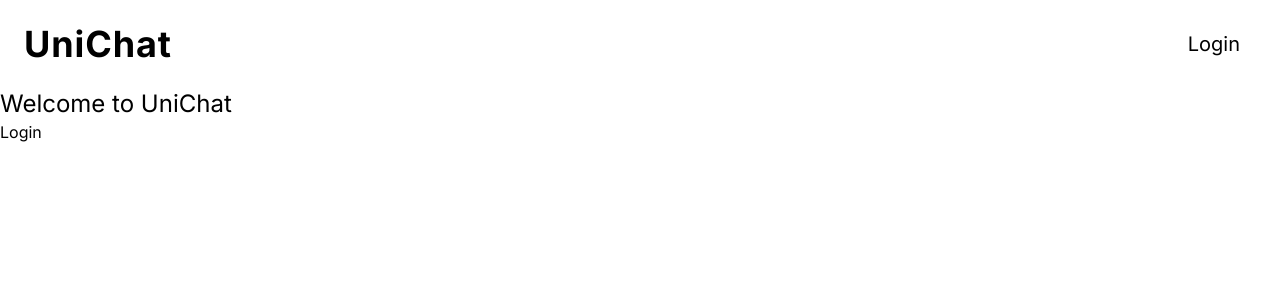
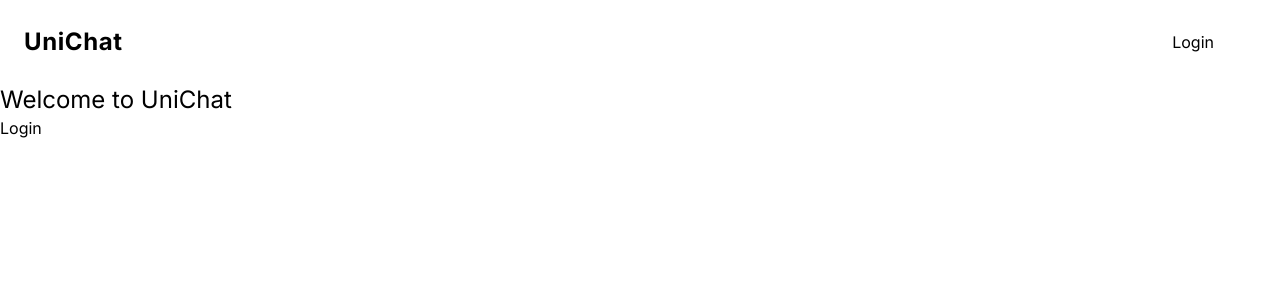
Before and after one commit to Caffeine-Coders/UniChat, a Next.js app in the folder Project_SRC/: page / in a window 1280 px wide. Shown: the top 300 px of the page. Built offline with nearby package versions, Linux system fonts and the light colour scheme.

Commit message:
fixed login button hover

```diff
--- a/Project_SRC/src/app/components/navbar.js
+++ b/Project_SRC/src/app/components/navbar.js
@@ -2,11 +2,11 @@ export default function Nav() {
     return (
         <nav class="flex items-center justify-between flex-wrap p-6">
             <div class="flex items-center flex-shrink-0 mr-6">
-                <span class="font-bold text-4xl tracking-wide">UniChat</span>
+                <span class="font-bold text-2xl tracking-wide">UniChat</span>
             </div>
-            <div class="lg:flex lg:items-center">
+            <div class="flex items-center flex-shrink-0 mr-6">
                 <div>
-                    <a href="/login" class="inline-block text-xl px-4 py-2 leading-none rounded hover:border hover:border-slate-500 hover:border-4 ">Login</a>
+                    <a href="/login" class="inline-block px-4 py-2 leading-none border-2 border-transparent rounded hover:border hover:border-slate-500 hover:border-2">Login</a>
                 </div>
             </div>
         </nav>
```
